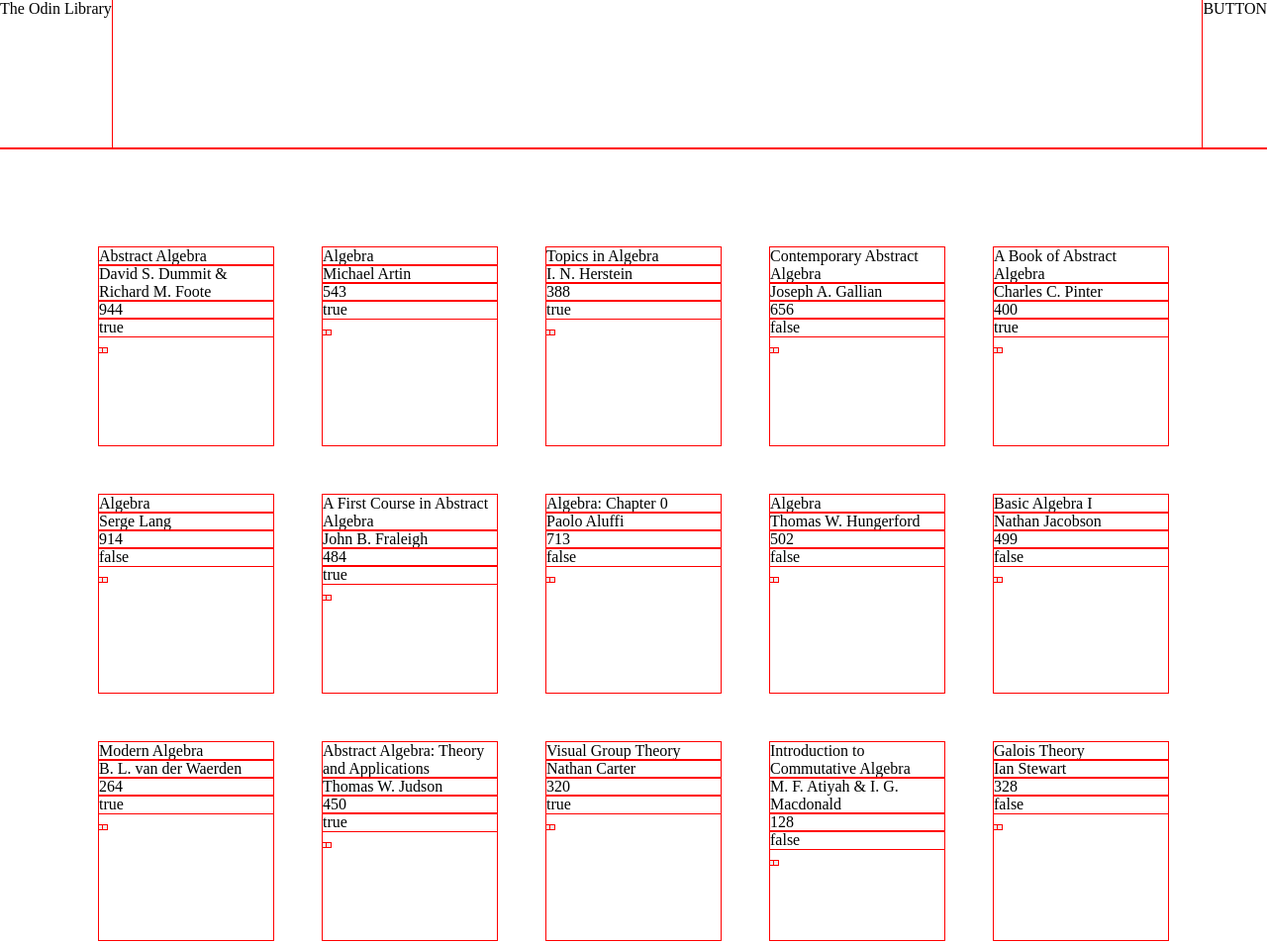
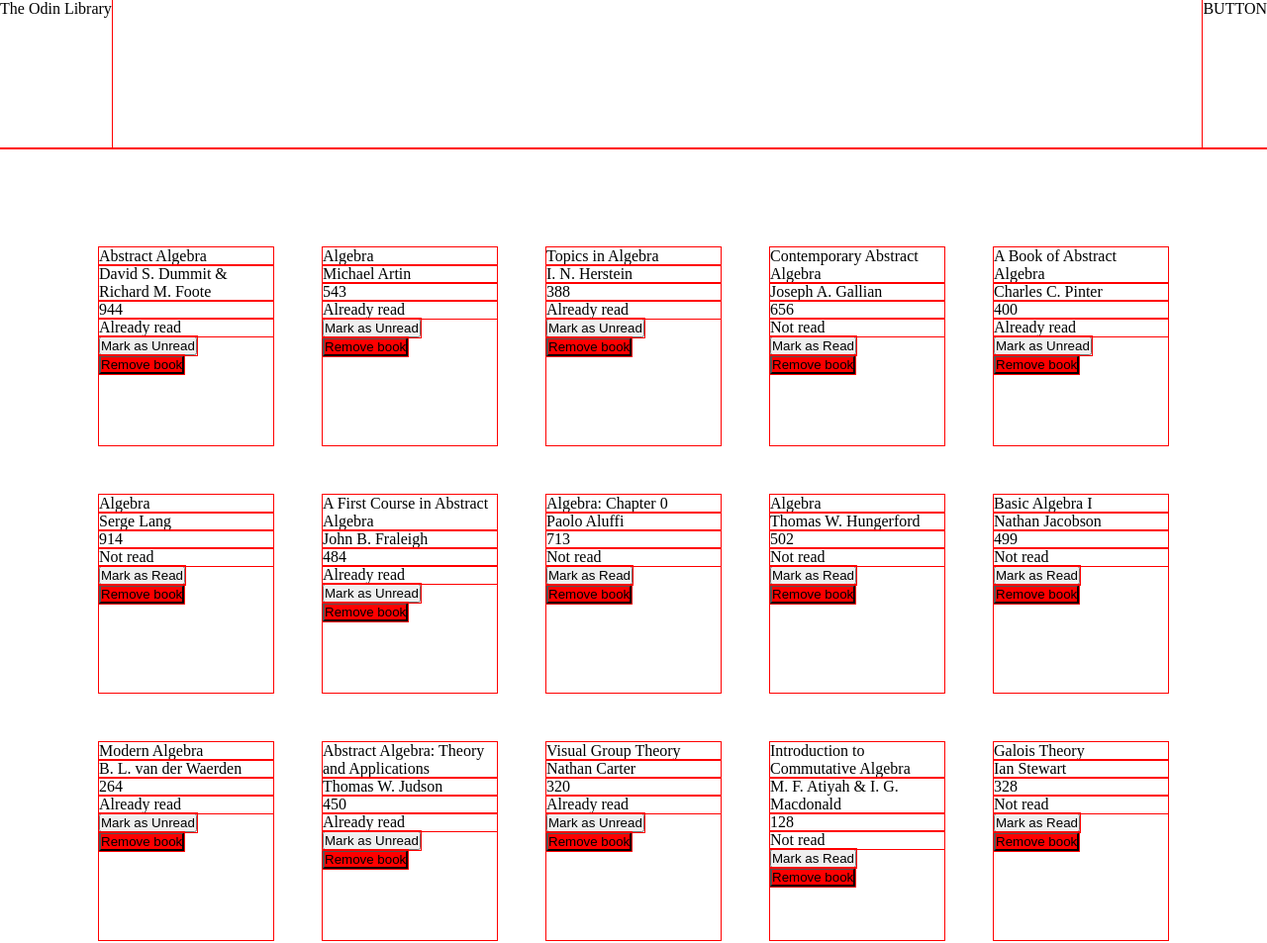
Before and after one commit to rohitdynamics/odin-library, a plain HTML site: page index.html in a window 1280 px wide. Shown: the top 953 px of the page at 99% size. Drawn offline with Linux system fonts and the light colour scheme.

Commit message:
toggle feature using prototype, remove book from library feature added

```diff
--- a/script.js
+++ b/script.js
@@ -1,5 +1,7 @@
+//defining the array that will hold books data
 const myLibrary = []
 
+//object whose instances will have each book
 function Book(title, author, pages, readstatus){
     this.title = title
     this.author = author
@@ -8,10 +10,7 @@ function Book(title, author, pages, readstatus){
     this.id = crypto.randomUUID()
 }
 
-function addBookToLibrary(title, author, pages, readstatus){
-    myLibrary[myLibrary.length] = new Book(title, author, pages, readstatus)
-}
-
+//hardcoding some initial books
 addBookToLibrary('Abstract Algebra', 'David S. Dummit & Richard M. Foote', 944, true)
 addBookToLibrary('Algebra', 'Michael Artin', 543, true)
 addBookToLibrary('Topics in Algebra', 'I. N. Herstein', 388, true)
@@ -28,11 +27,21 @@ addBookToLibrary('Visual Group Theory', 'Nathan Carter', 320, true)
 addBookToLibrary('Introduction to Commutative Algebra', 'M. F. Atiyah & I. G. Macdonald', 128, false)
 addBookToLibrary('Galois Theory', 'Ian Stewart', 328, false)
 
+//selecting the library main div
 const librarydiv = document.querySelector(".library")
 
-//put the display loop inside a function
-for(let i=0; i<(myLibrary.length); i=i+1){
+displayBooks(myLibrary);
 
+//all functions
+
+function displayBooks(libraryarray){
+    //clearing previous library
+    librarydiv.innerHTML = '';
+    //loop to append and display the books
+    for(let i=0; i<(libraryarray.length); i=i+1){
+
+
+        //storing data in memory
         const displaybook = document.createElement("div")
         const displaybooktitle = document.createElement("div")
         const displaybookauthor = document.createElement("div")
@@ -41,21 +50,43 @@ for(let i=0; i<(myLibrary.length); i=i+1){
         const displaybookreadtogglebutton = document.createElement("button")
         const displaybookremovebutton = document.createElement("button")
 
+        //adding class to the divs inside books
         displaybook.classList.add("book")
-    displaybooktitle.classList.add("displaybookbooktitle")
-    displaybooktitle.textContent = myLibrary[i].title
+        displaybooktitle.classList.add("displaybooktitle")
         displaybookauthor.classList.add("displaybookauthor")
-    displaybookauthor.textContent = myLibrary[i].author
         displaybookpages.classList.add("displaybookpages")
-    displaybookpages.textContent = myLibrary[i].pages
         displaybookreadstatus.classList.add("displaybookreadstatus")
-    displaybookreadstatus.textContent = myLibrary[i].readstatus
-    displaybookreadtogglebutton.classList.add("displaybookreadtoglebutton")
-    displaybookreadstatus.textContent = myLibrary[i].readstatus
-    displaybookreadtogglebutton.classList.add("displaybookremovebutton")
+        displaybookreadtogglebutton.classList.add("displaybookreadtogglebutton")
+        displaybookremovebutton.classList.add("displaybookremovebutton")
 
+        //adding book id to remove button dataset
+        displaybookremovebutton.dataset.bookId = myLibrary[i].id;
+        displaybookreadtogglebutton.dataset.bookId = myLibrary[i].id;
+
+        //adding text content to the divs inside books
+        displaybooktitle.textContent = libraryarray[i].title
+        displaybookpages.textContent = libraryarray[i].pages
+        displaybookauthor.textContent = libraryarray[i].author
+        displaybookauthor.textContent = libraryarray[i].author
+        displaybookpages.textContent = libraryarray[i].pages
+        displaybookreadstatus.textContent = ((readstatus) => {
+            if(readstatus==true){
+                return 'Already read'
+            } else {
+                return 'Not read'}
+            })(libraryarray[i].readstatus);
+        displaybookreadtogglebutton.textContent = ((readstatus) => {
+            if(readstatus==true){
+                return 'Mark as Unread'
+            } else {
+                return 'Mark as Read'}
+            })(libraryarray[i].readstatus);
+        displaybookremovebutton.textContent = 'Remove book'
+
+        //appending the books inside the library div
         librarydiv.appendChild(displaybook)
 
+        //appending the divs inside books
         displaybook.appendChild(displaybooktitle)
         displaybook.appendChild(displaybookauthor)
         displaybook.appendChild(displaybookpages)
@@ -63,3 +94,58 @@ for(let i=0; i<(myLibrary.length); i=i+1){
         displaybook.appendChild(displaybookreadtogglebutton)
         displaybook.appendChild(displaybookremovebutton)
     }
+
+//code to attach remove button on all books
+const displaybookremovebutton = document.querySelectorAll(".displaybookremovebutton")
+displaybookremovebutton.forEach((button) => {
+    button.style.background = 'red'
+    button.addEventListener("click", (e)=>{
+        const clickedButton = e.currentTarget;
+        const extractedBookId = clickedButton.dataset.bookId
+        removeBookFromLibrary(extractedBookId)
+        displayBooks(myLibrary);
+    })
+})
+
+//code to attach toggle button on all books
+const displaybookreadtogglebutton = document.querySelectorAll(".displaybookreadtogglebutton")
+displaybookreadtogglebutton.forEach((button) => {
+    button.addEventListener("click", (e) => {
+        const clickedButton = e.currentTarget
+        const extractedBookId = clickedButton.dataset.bookId
+        toggleReadStatus(extractedBookId)
+        displayBooks(myLibrary);
+    })
+})
+}
+
+//function to add the object instances to array
+function addBookToLibrary(title, author, pages, readstatus){
+    myLibrary[myLibrary.length] = new Book(title, author, pages, readstatus)
+}
+
+//function to remove the book object instance from array
+function removeBookFromLibrary(bookId){
+    const index = (() => {for(let i=0; i<myLibrary.length; i=i+1){
+            if(myLibrary[i].id == bookId){
+                return i
+            }
+        }
+    })()
+
+    myLibrary.splice(index,1)
+}
+
+//function to toggle readstatus of books
+function toggleReadStatus(bookId){
+    const index = (() => {for(let i=0; i<myLibrary.length; i=i+1){
+            if(myLibrary[i].id == bookId){
+                return i
+            }
+        }
+    })()
+    myLibrary[index].toggle()
+}
+
+//function to add a function that belongs to all instances of books
+Book.prototype.toggle = function(){ this.readstatus = ! this.readstatus }
--- a/style.css
+++ b/style.css
@@ -25,3 +25,7 @@ header{
     column-gap: 50px;
     row-gap: 50px;
 }
+
+button{
+    display: block;
+}
```
Lines whose indentation alone changed are shown as unchanged.
